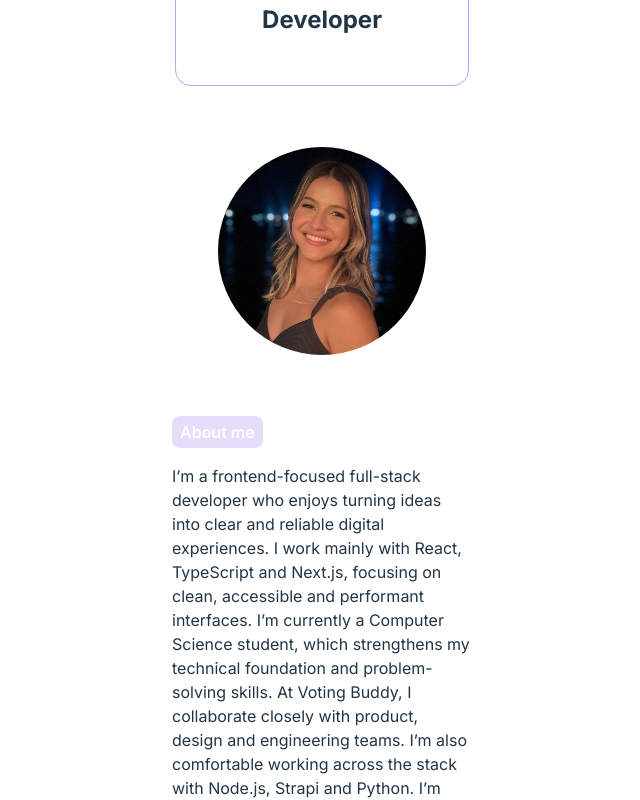
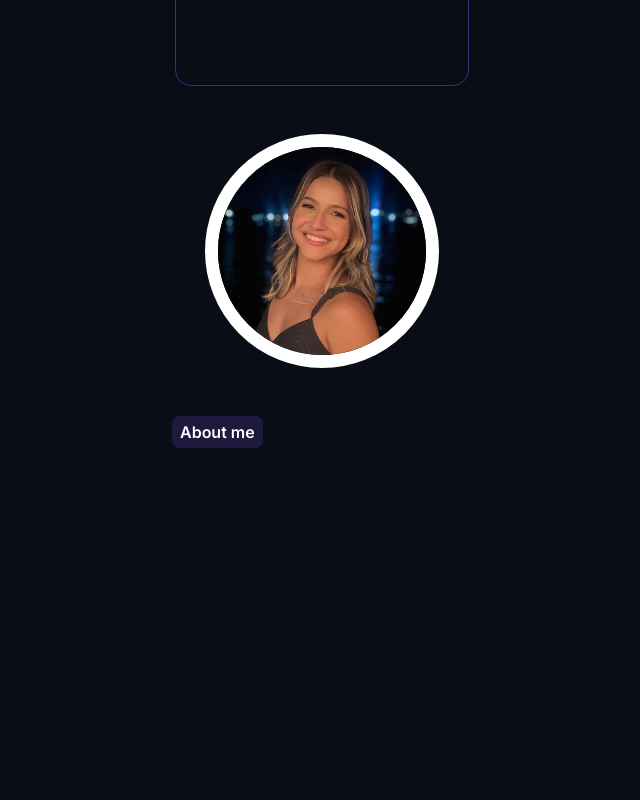
Before and after one commit to maria-eduarda-cagy/front-end-cv-app, a React (Vite) app: page / in a window 1280 px wide. Shown: the part 1140-1940 px from the top of the page, without its empty margins (318-958 px from the left). Built offline with nearby package versions, Linux system fonts and the light colour scheme.

Commit message:
fix: background color

```diff
--- a/src/App.css
+++ b/src/App.css
@@ -4,6 +4,7 @@
   padding: 2rem;
   text-align: center;
   width: 100%;
+  background:#090E16;
 }
 .page-container {
   display: flex;
--- a/src/App.tsx
+++ b/src/App.tsx
@@ -56,7 +56,7 @@ function App() {
         />
       </div>
       <div className="container-center" id="profile-image">
-        <img src={profile} className="profile" alt="profile image" />
+        <img src={profile} className="profile" alt="profile image" width={300}/>
       </div>
       <div className="container-start" id="about-me">
         <Text preset="textWithBackground">About me</Text>
--- a/src/index.css
+++ b/src/index.css
@@ -59,7 +59,7 @@ button:focus-visible {
 
 @media (prefers-color-scheme: light) {
   :root {
-    color: #213547;
+    color: #090E16;
     background-color: #ffffff;
   }
   a:hover {
```
